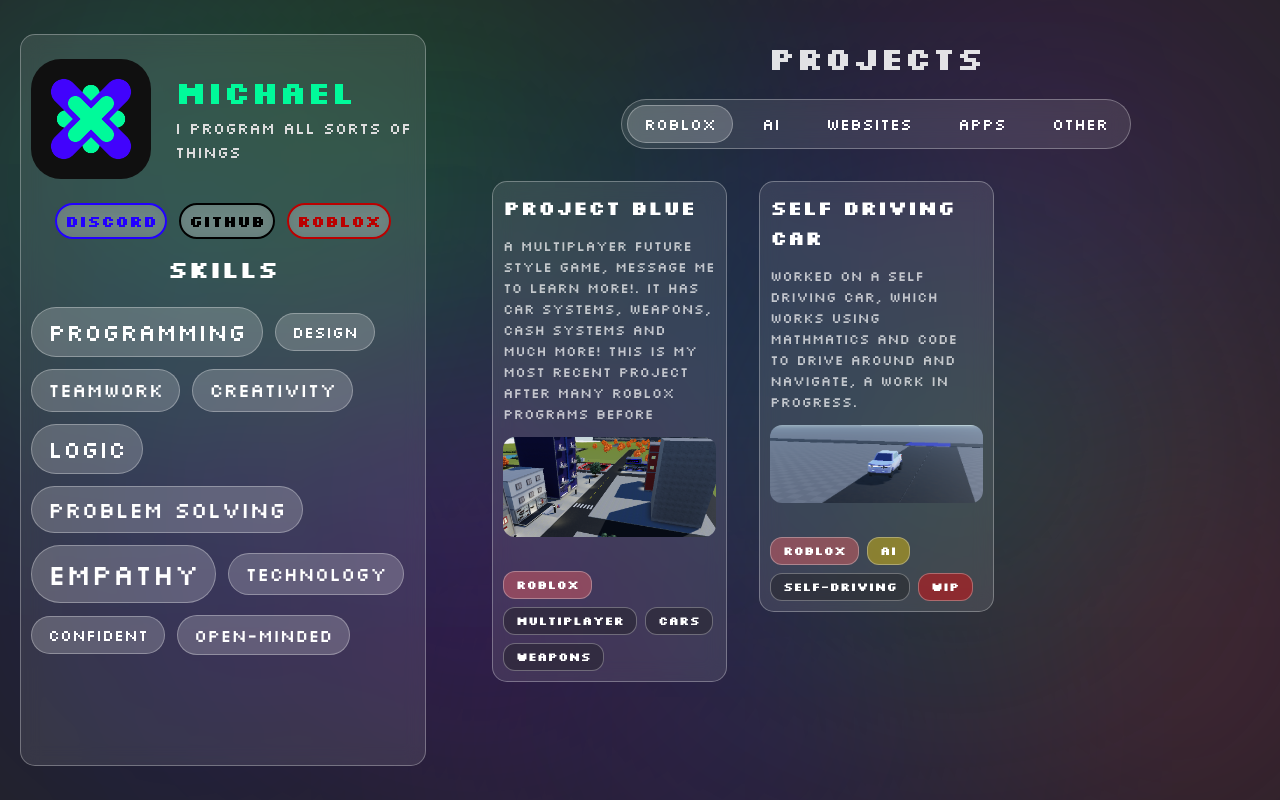
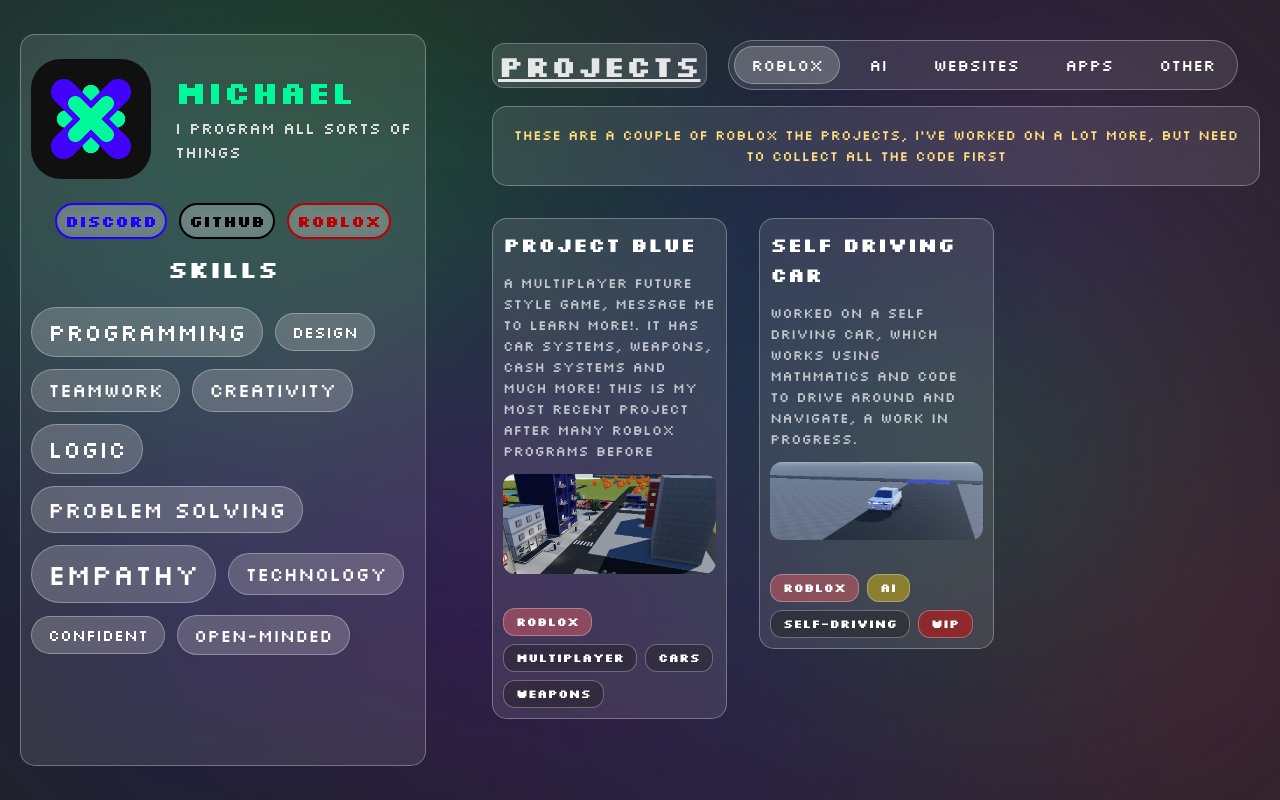
Before and after one commit to DaytimeDev/Portfolio, a React (Vite) app: page / in a window 1280 px wide. Built offline with nearby package versions, Linux system fonts and the light colour scheme.

Commit message:
Enhance RightSide component with dynamic notes display and improved layout for better user experience

```diff
--- a/src/Components/RightSide.jsx
+++ b/src/Components/RightSide.jsx
@@ -1,10 +1,35 @@
-import React, { useState } from 'react';
+import React, {useState, useEffect} from 'react';
 import GlassCard from "./GlassCard.jsx";
 import Chip from "./Chip.jsx";
 import projects from "../assets/projects.json";
 import ProjectCard from "./ProjectCard.jsx";
 
-            export default function RightSide({ isMobile }) {
+export default function RightSide({isMobile}) {
+
+    const notes = [
+        {
+            category: "Roblox",
+            note: "These are a couple of roblox the projects, I've worked on a lot more, but need to collect all the code first"
+        },
+        {
+            category: "AI",
+            note: "This is something I've only just started working with, NEAT algorithms and mathmatical evolution, so theres only so much here"
+        },
+        {
+            category: "Websites",
+            note: "These are some of the websites I've made, I have a lot more experience with web development than is shown here, for example I've made sites in react (like this one) and many sites in HTML too"
+        },
+        {
+            category: "Apps",
+            note: "This is a new category for me, I recently started working with Apps, specifically Android, Jetpack Compose and Kotlin"
+        },
+        {
+            category: "Other",
+            note: "These are some other projects I've worked on that don't fit into the other, like Minecraft Servers, discord bots and chrome extensions"
+        }
+    ]
+
+
     const [selected, setSelected] = useState("Roblox");
     const chips = ['Roblox', 'AI', 'Websites', 'Apps', "Other"];
 
@@ -19,13 +44,24 @@
             marginTop: isMobile ? '16px' : 'auto',
             marginBottom: isMobile ? '16px' : 'auto',
             marginRight: isMobile ? 'auto' : '20px',
-                        paddingTop: '0px'
+            paddingTop: '0px',
+        }}>
+            <div style={{
+                display: 'flex',
+                flexDirection: 'row',
+                alignItems: 'center',
+                justifyContent: 'center',
+                marginBottom: '16px',
             }}>
                 <h1 style={{
-                            textAlign: 'center',
-                            fontSize: isMobile ? '24px' : '32px',
-                            marginBottom: '24px',
-                            marginTop: '0px'
+                    textAlign: 'left',
+                    fontSize: isMobile ? '24px' : '30px',
+                    textDecoration: "underline",
+                    marginBottom: '0',
+                    backgroundColor: '#ffffff20',
+                    padding: '5px',
+                    borderRadius: '12px',
+                    border: '1px solid #ffffff40',
                 }}>Projects</h1>
                 <GlassCard customStyles={{
                     display: 'flex',
@@ -48,6 +84,54 @@
                             {label}
                         </Chip>
                     ))}
+                </GlassCard>
+            </div>
+            <GlassCard>
+                {notes.filter(note => note.category === selected).map((note, idx) => {
+                    const [displayed, setDisplayed] = React.useState('');
+
+                    React.useEffect(() => {
+                        // Start with a string of dashes
+                        let current = '-'.repeat(note.note.length);
+                        setDisplayed(current);
+
+                        let i = 0;
+                        const timeout = setTimeout(() => {
+                            const interval = setInterval(() => {
+                                current =
+                                    current.slice(0, i) +
+                                    note.note[i] +
+                                    current.slice(i + 1);
+
+                                setDisplayed(current);
+                                i++;
+
+                                if (i >= note.note.length) clearInterval(interval);
+                            }, 20); // slower speed, feels calmer
+                        }, 500); // wait 5 seconds before starting
+
+                        return () => {
+                            clearTimeout(timeout);
+                        };
+                    }, [note.note, selected]);
+
+                    return (
+                        <p
+                            key={idx}
+                            style={{
+                                margin: '8px',
+                                fontSize: isMobile ? '12px' : '14px',
+                                color: '#ffdd80', // softer yellow, less eye-catching
+                                textAlign: 'center',
+                                whiteSpace: 'pre-wrap',
+                                transition: 'color 0.3s ease',
+                            }}
+                        >
+                            {displayed}
+                        </p>
+                    );
+                })}
+
             </GlassCard>
             <div style={{
                 marginTop: '32px',
```
Lines whose indentation alone changed are shown as unchanged.
